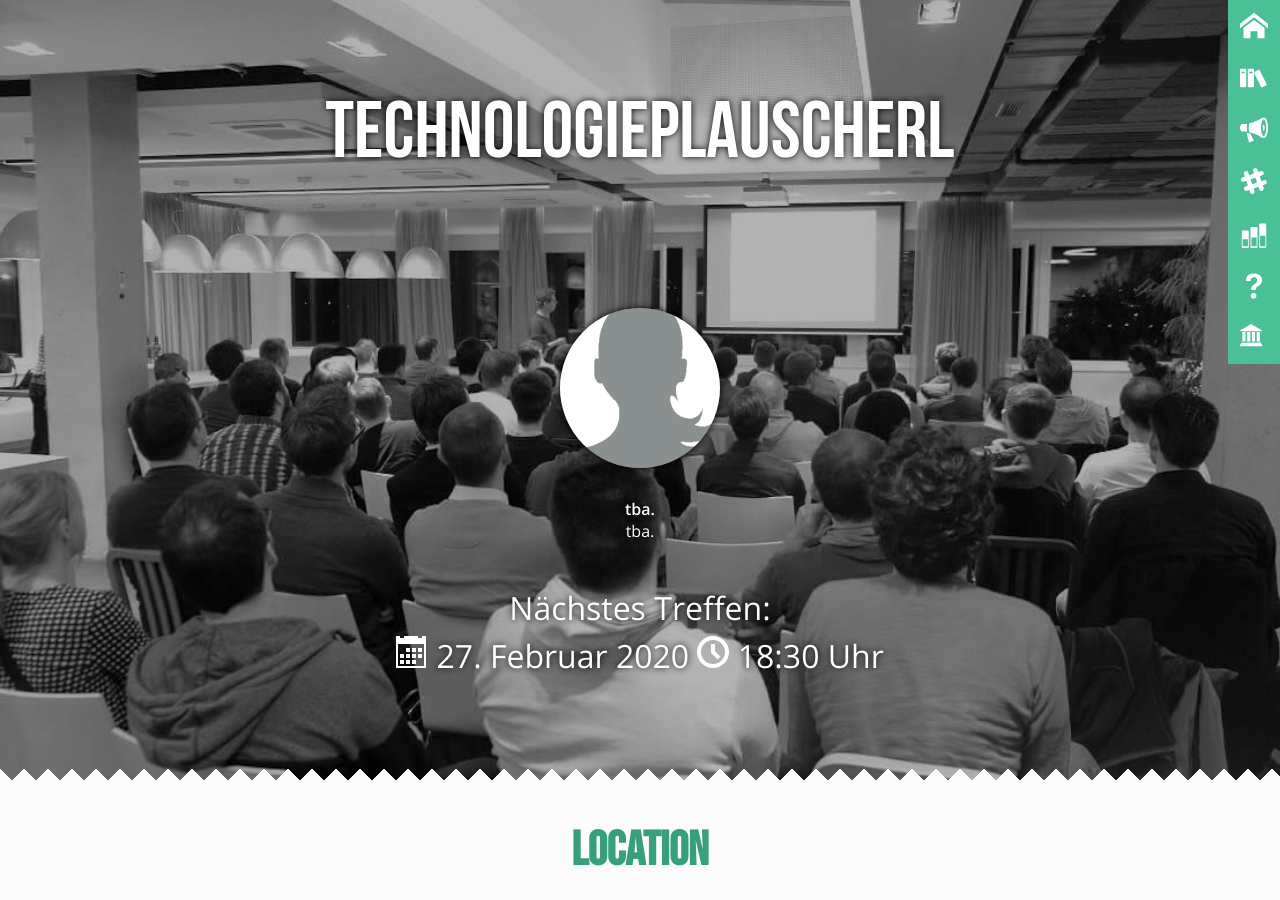
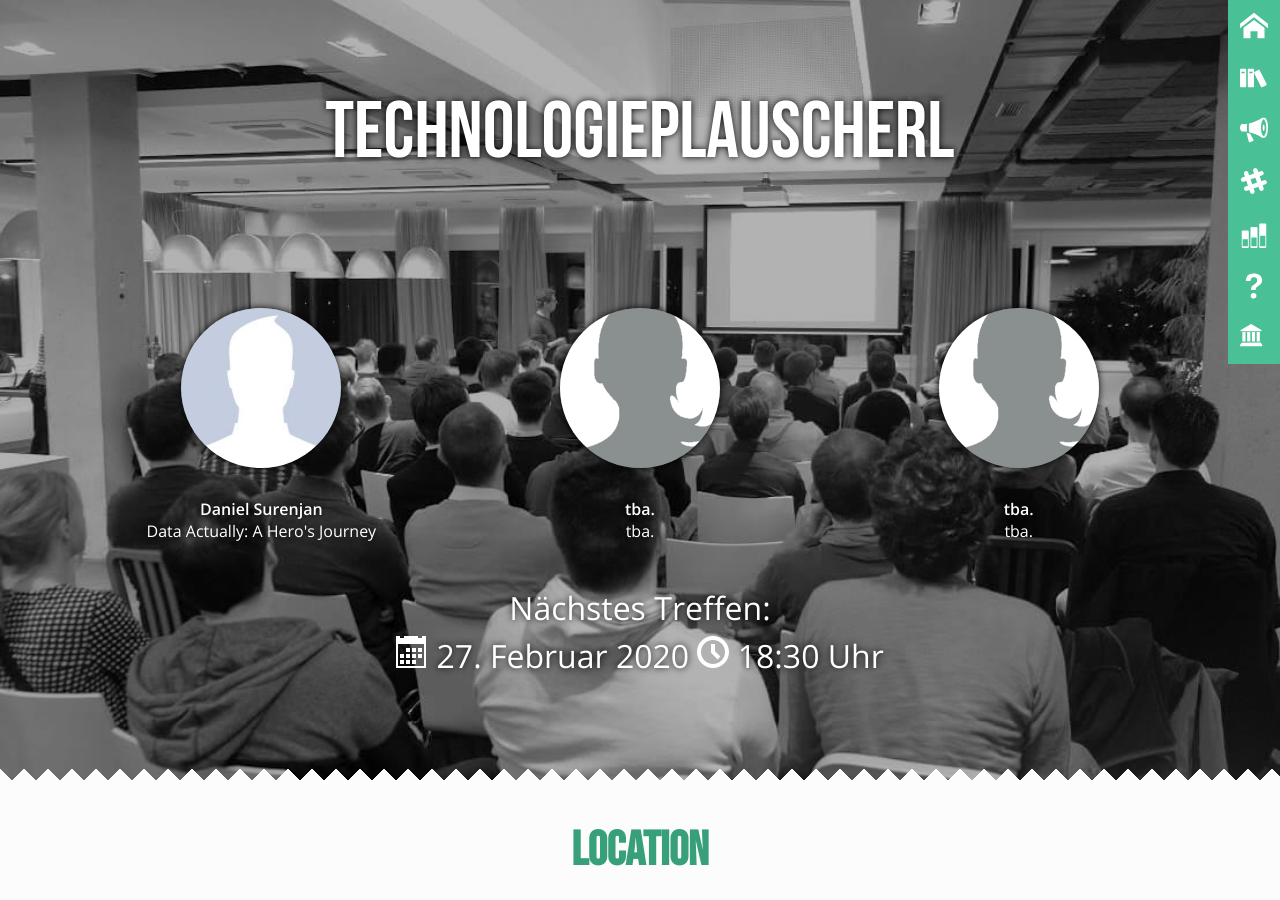
Before and after one commit to mericanAncer127/plauscherl, a Jekyll site: the page built from index.html, in a window 1280 px wide and 900 px high. Built offline with Jekyll 4.4.1, drawn with Linux system fonts in a browser that asks for light colours.

Commit message:
Update 74.html

```diff
--- a/_plauscherl/74.html
+++ b/_plauscherl/74.html
@@ -23,8 +23,13 @@ location:
     lng: 14.304752
 sponsor: <a href="https://www.karriere.at/">karriere.at</a>
 speakers:
--
-  name: "tba."
+- name: "Daniel Surenjan"
+  talk: "Data Actually: A Hero's Journey"
+  img: "/img/speaker_male_no_img.jpg"
+- name: "tba."
+  talk: "tba."
+  img: "/img/speaker_female.jpg"
+- name: "tba."
   talk: "tba."
   img: "/img/speaker_female.jpg"
 ---
```
